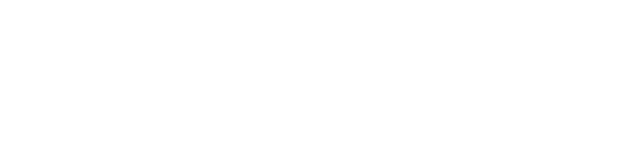
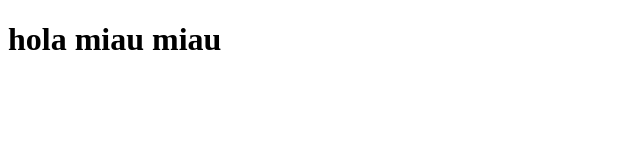
Before and after one commit to nathaastolar/ayudantia-2802, a plain HTML site: page index.html in a window 1280 px wide. Shown: the whole page, without its empty margins (0-640 px from the left). Drawn offline with Linux system fonts and the light colour scheme.

Commit message:
nuevosaludo

```diff
--- a/index.html
+++ b/index.html
@@ -7,6 +7,6 @@
   <title>Document</title>
 </head>
 <body>
-
+<h1> hola miau miau <h1>
 </body>
 </html>
```
